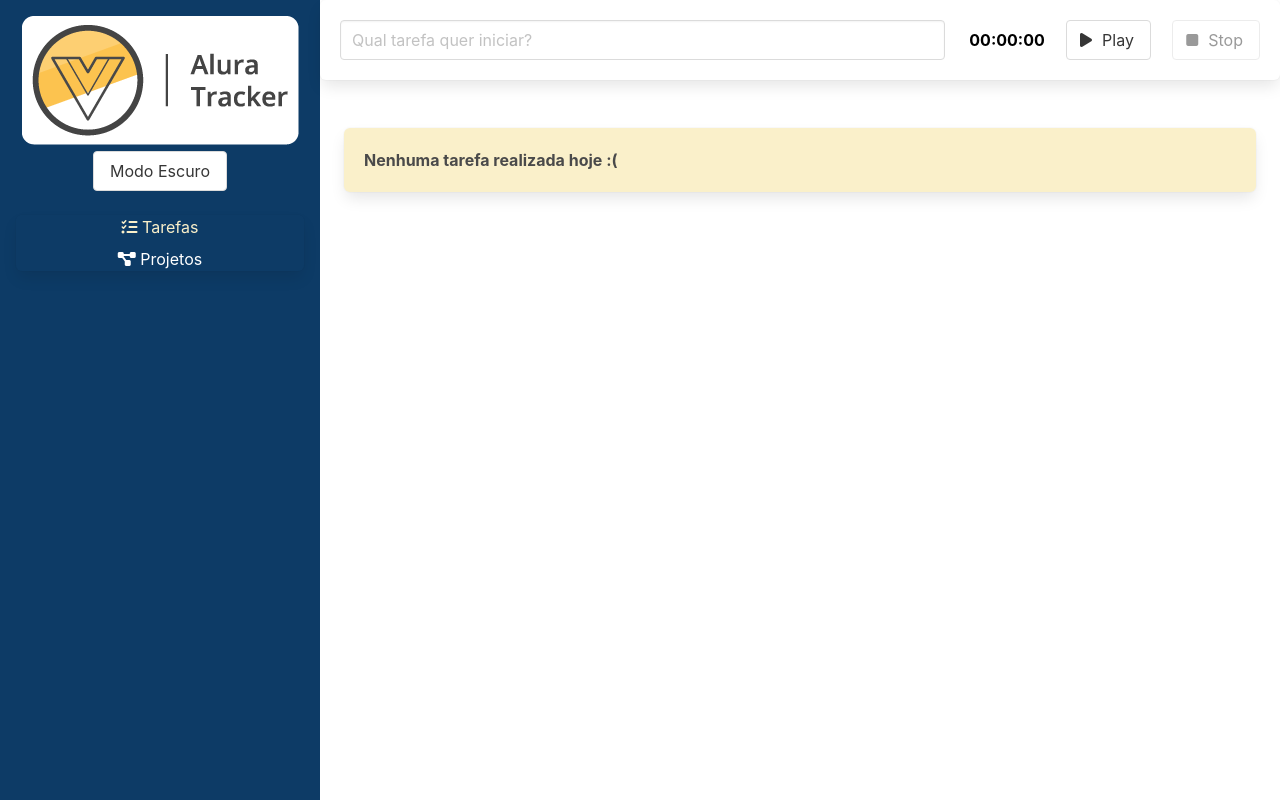
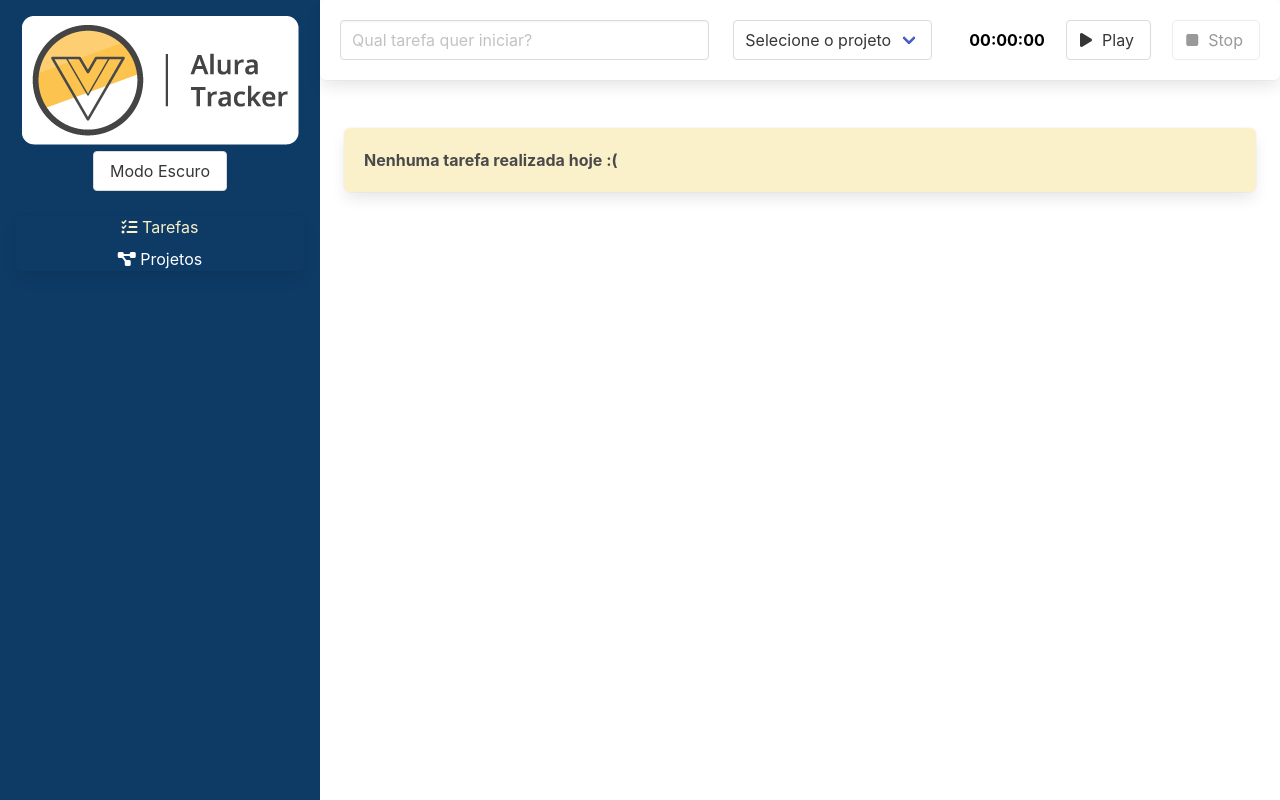
Before and after one commit to andreseichi/alura-tracker, a Vue app: page / in a window 1280 px wide. Built offline with nearby package versions, Linux system fonts and the light colour scheme.

Commit message:
utilizando store com vuex

```diff
--- a/package.json
+++ b/package.json
@@ -10,8 +10,9 @@
   "dependencies": {
     "@fortawesome/fontawesome-free": "^6.1.2",
     "core-js": "^3.8.3",
-    "vue": "^3.2.13",
-    "vue-router": "4"
+    "vue": "^3.2.36",
+    "vue-router": "4",
+    "vuex": "^4.0.2"
   },
   "devDependencies": {
     "@typescript-eslint/eslint-plugin": "^5.4.0",
--- a/src/components/Formulario.vue
+++ b/src/components/Formulario.vue
@@ -2,7 +2,7 @@
   <div class="box formulario">
     <div class="columns">
       <div
-        class="column is-8"
+        class="column is-5"
         role="form"
         aria-label="Formulário de criação de nova tarefa"
       >
@@ -15,6 +15,20 @@
           v-model="descricao"
         />
       </div>
+      <div class="column is-3">
+        <div class="select">
+          <select v-model="idProjeto">
+            <option value="">Selecione o projeto</option>
+            <option
+              :value="projeto.id"
+              v-for="projeto in projetos"
+              :key="projeto.id"
+            >
+              {{ projeto.nome }}
+            </option>
+          </select>
+        </div>
+      </div>
       <div class="column">
         <Temporizador @aoTemporizadorFinalizado="finalizarTarefa" />
       </div>
@@ -23,27 +37,37 @@
 </template>
 
 <script lang="ts">
-import { defineComponent } from "vue";
-import Temporizador from "./Temporizador.vue";
+import { key } from '@/store';
+import { computed, defineComponent } from 'vue';
+import { useStore } from 'vuex';
+
+import Temporizador from './Temporizador.vue';
 
 export default defineComponent({
-  name: "FormularioComponent",
+  name: 'FormularioComponent',
   components: { Temporizador },
   data: () => {
     return {
-      descricao: "",
+      descricao: '',
+      idProjeto: '',
     };
   },
-  emits: ["aoSalvarTarefa"],
+  emits: ['aoSalvarTarefa'],
   methods: {
     finalizarTarefa(tempoDecorrido: number): void {
       const tarefa = {
         duracao: tempoDecorrido,
         descricao: this.descricao,
       };
-      this.$emit("aoSalvarTarefa", tarefa);
-      this.descricao = "";
+      this.$emit('aoSalvarTarefa', tarefa);
+      this.descricao = '';
     },
+  },
+  setup() {
+    const store = useStore(key);
+    return {
+      projetos: computed(() => store.state.projetos),
+    };
   },
 });
 </script>
--- a/src/interfaces/ITarefa.ts
+++ b/src/interfaces/ITarefa.ts
@@ -1,4 +1,7 @@
+import { IProjeto } from './IProjeto';
+
 export interface ITarefa {
   duracao: number;
   descricao: string;
+  projeto: IProjeto;
 }
--- /dev/null
+++ b/src/store/index.ts
@@ -0,0 +1,30 @@
+import { createStore, Store, useStore as VueStore } from 'vuex';
+
+import { IProjeto } from '@/interfaces/IProjeto';
+import { InjectionKey } from 'vue';
+
+interface Estado {
+  projetos: IProjeto[];
+}
+
+export const key: InjectionKey<Store<Estado>> = Symbol();
+
+export const store = createStore<Estado>({
+  state: {
+    projetos: [],
+  },
+  mutations: {
+    ADICIONA_PROJETO(state, nomeDoProjeto: string) {
+      const projeto = {
+        id: new Date().toISOString(),
+        nome: nomeDoProjeto,
+      } as IProjeto;
+
+      state.projetos.push(projeto);
+    },
+  },
+});
+
+export function useStore(): Store<Estado> {
+  return VueStore(key);
+}
--- a/src/views/Projetos.vue
+++ b/src/views/Projetos.vue
@@ -34,27 +34,30 @@
 </template>
 
 <script lang="ts">
-import { defineComponent } from "vue";
-import { IProjeto } from "../interfaces/IProjeto";
+import { computed, defineComponent } from 'vue';
+import { useStore } from '../store/index';
 
 export default defineComponent({
-  name: "ProjetosView",
+  name: 'ProjetosView',
   data: () => {
     return {
-      nomeDoProjeto: "",
-      projetos: [] as IProjeto[],
+      nomeDoProjeto: '',
     };
   },
   methods: {
     salvarProjeto() {
-      const projeto: IProjeto = {
-        nome: this.nomeDoProjeto,
-        id: new Date().toISOString(),
-      };
+      this.store.commit('ADICIONA_PROJETO', this.nomeDoProjeto);
 
-      this.projetos.push(projeto);
-      this.nomeDoProjeto = "";
+      this.nomeDoProjeto = '';
     },
+  },
+  setup() {
+    const store = useStore();
+
+    return {
+      store,
+      projetos: computed(() => store.state.projetos),
+    };
   },
 });
 </script>
```
Also changed, not shown: src/main.ts (+7 -5 lines), 1 other file (tests, documents, lock files or other folders).
